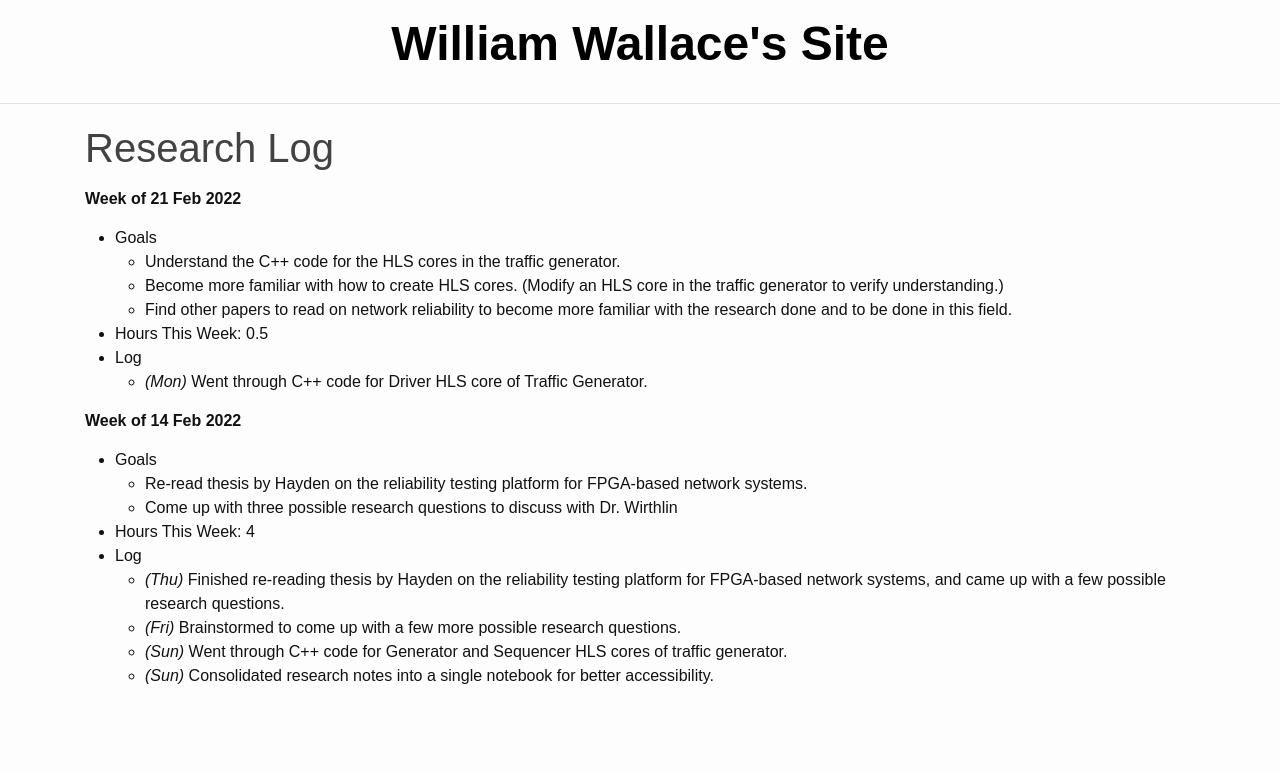
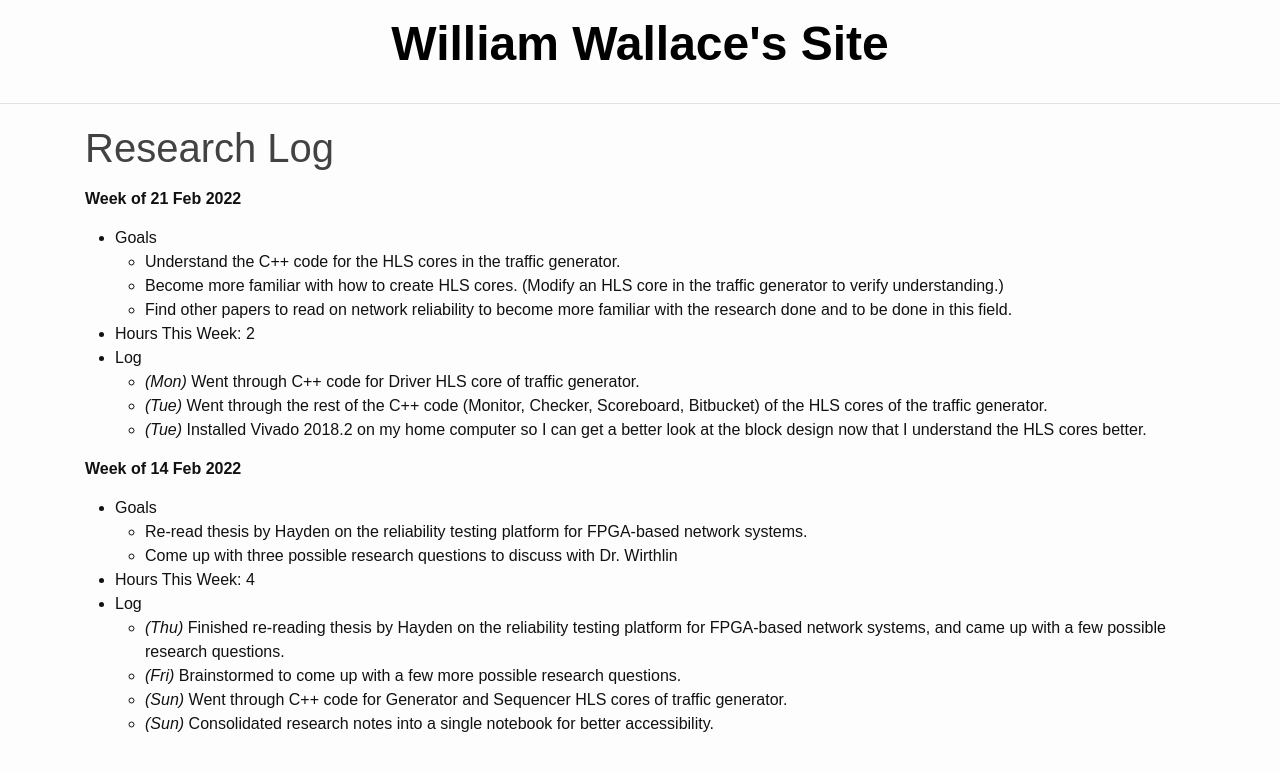
Before and after one commit to masterqwerty/masterqwerty.github.io, a Jekyll site: the page built from _pages/log.md, in a window 1280 px wide. Shown: the top 771 px of the page. Built offline with Jekyll 4.4.1, drawn with Linux system fonts in a browser that asks for light colours.

Commit message:
Adds Tuesday's log.

```diff
--- a/_pages/log.md
+++ b/_pages/log.md
@@ -9,9 +9,11 @@ title: Research Log
   * Understand the C++ code for the HLS cores in the traffic generator.
   * Become more familiar with how to create HLS cores. (Modify an HLS core in the traffic generator to verify understanding.)
   * Find other papers to read on network reliability to become more familiar with the research done and to be done in this field.
-* Hours This Week: 0.5
+* Hours This Week: 2
 * Log
-  * *(Mon)* Went through C++ code for Driver HLS core of Traffic Generator.
+  * *(Mon)* Went through C++ code for Driver HLS core of traffic generator.
+  * *(Tue)* Went through the rest of the C++ code (Monitor, Checker, Scoreboard, Bitbucket) of the HLS cores of the traffic generator.
+  * *(Tue)* Installed Vivado 2018.2 on my home computer so I can get a better look at the block design now that I understand the HLS cores better.
 
 **Week of 14 Feb 2022**
 
```
